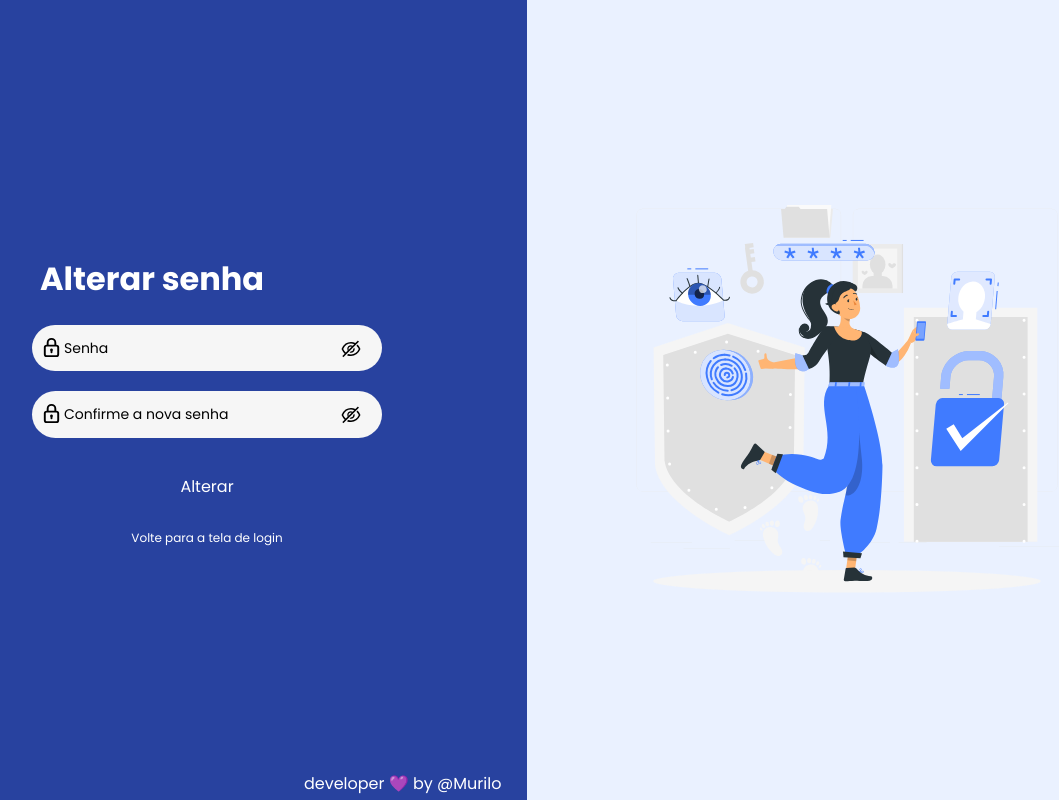
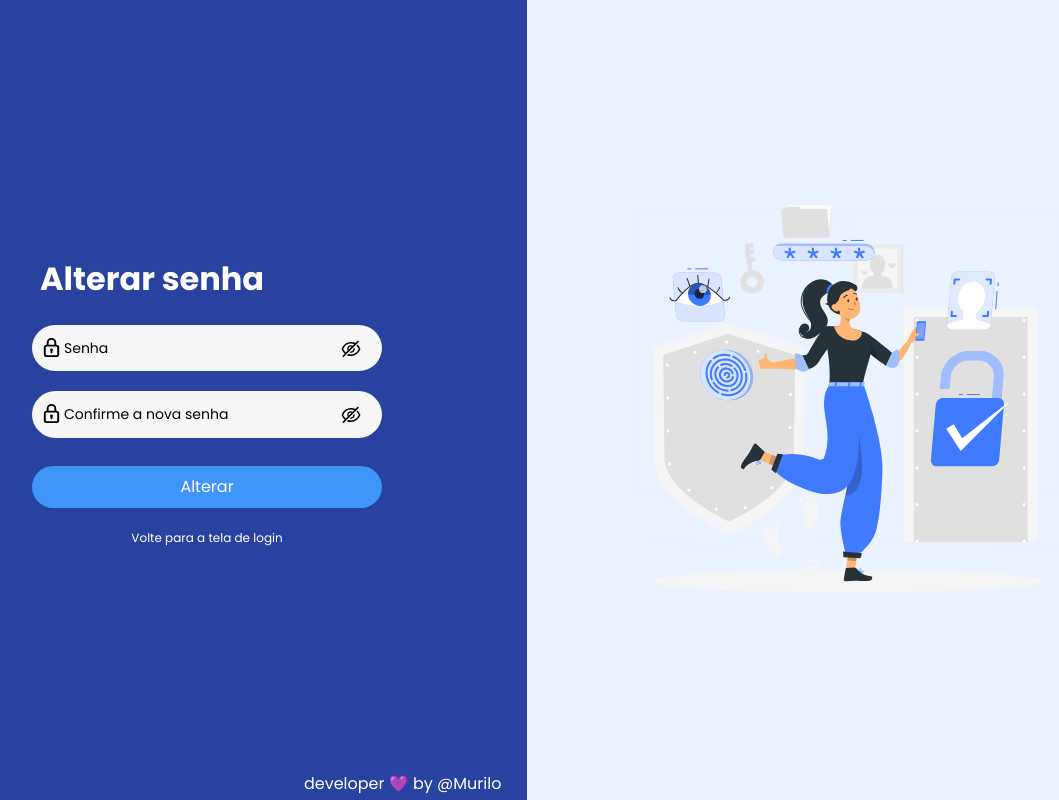
Before and after one commit to Jose-Murilo/project-layout-login, a Next.js app: page /changepassword in a window 1280 px wide. Shown: the whole page, without its empty margins (113-1172 px from the left). Built offline with nearby package versions, Linux system fonts and the light colour scheme.

Commit message:
alter className of color

```diff
--- a/src/app/changepassword/page.tsx
+++ b/src/app/changepassword/page.tsx
@@ -147,7 +147,7 @@ export default function ChangePassword() {
                 </div>
               </section>
 
-              <button className="bg-title transition-all hover:bg-[#4085f0] text-white  p-2 mt-2 w-[300px] sm:w-[350px] rounded-full">
+              <button className="bg-customBlue transition-all hover:bg-[#4085f0] text-white  p-2 mt-2 w-[300px] sm:w-[350px] rounded-full">
                 Alterar
               </button>
 
```
